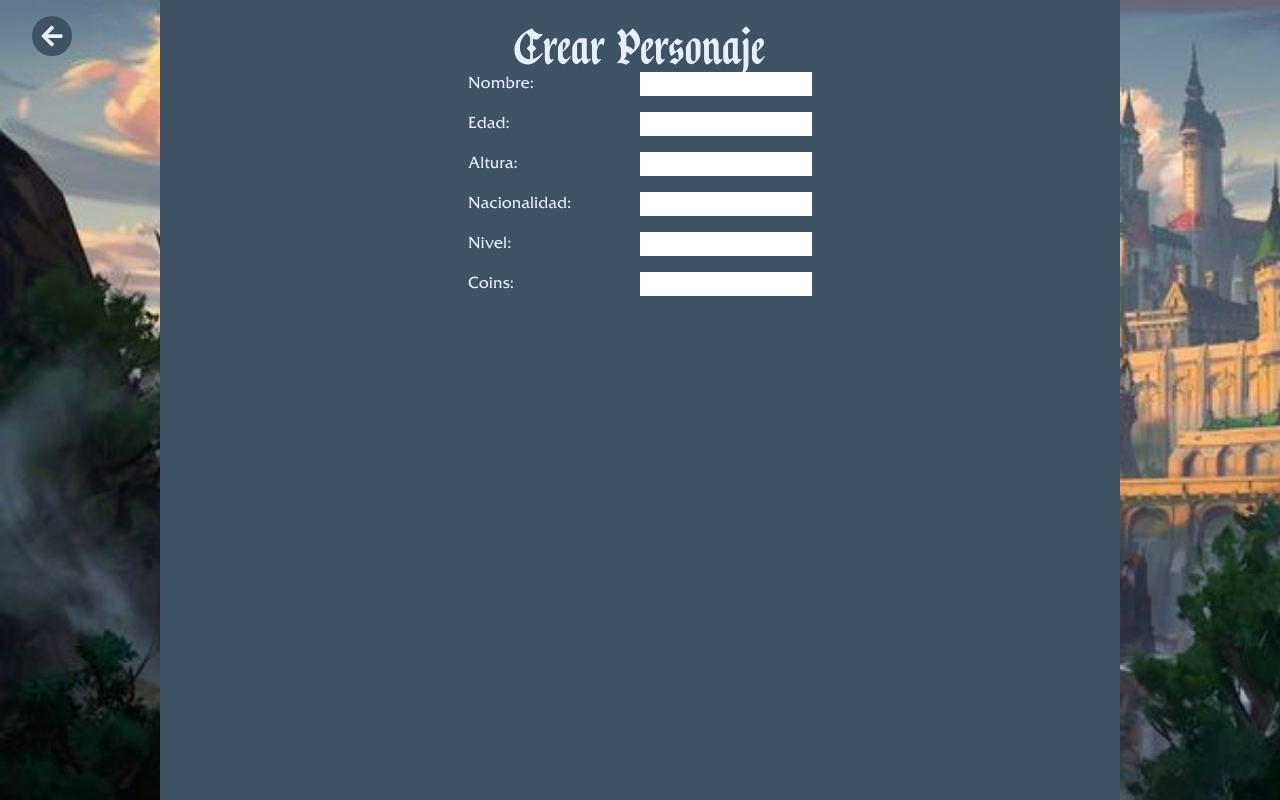
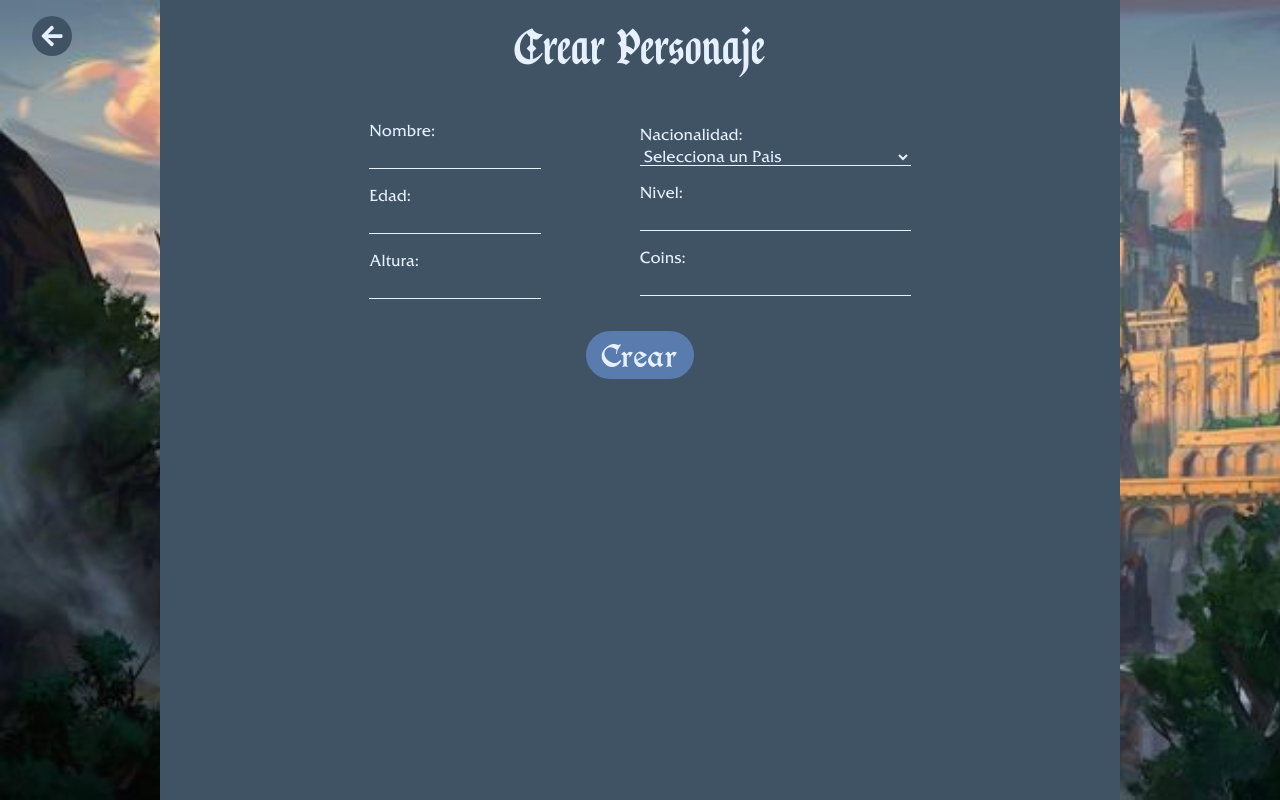
Before and after one commit to Aguss-Coder/proyecto2024-Busso-Garelli-Liebau-Luduena, a Next.js app: page /personajes/crear_personajes in a window 1280 px wide. Built offline with nearby package versions, Linux system fonts and the light colour scheme.

Commit message:
add character creation logic

```diff
--- a/app/globals.css
+++ b/app/globals.css
@@ -34,6 +34,14 @@ button {
   @apply my-4 font-buttons rounded-full text-center text-4xl cursor-pointer;
 }
 
+input, select {
+  @apply mb-4 bg-principal-1 border-b border-principal-light focus:outline-none focus:bg-slate-700 transition
+}
+
+input[type="number"]::-webkit-inner-spin-button {
+  display: none;
+}
+
 .content-background {
   @apply bg-principal-1 h-full w-3/4 m-auto flex flex-col items-center bg-fixed;
 }
--- a/app/personajes/crear_personajes/page.tsx
+++ b/app/personajes/crear_personajes/page.tsx
@@ -1,8 +1,46 @@
-import styles from "@/app/ui/home.module.css";
+'use client'
+
 import { FaArrowLeft } from "react-icons/fa";
 import Link from "next/link";
+import data from '@/data/mapa.json';
+
+type Pais = {
+  name: string;
+  capital: string;
+  description: string;
+}
+
+function handleSubmit(e:FormData) {
+  const name = e.get("name")
+  const age = Number(e.get("age"))
+  const height = Number(e.get("height"))
+  const nationality = e.get("nationality")
+  const level = Number(e.get("level"))
+  const coins = Number(e.get("coins"))
+
+  const character = {
+    name,
+    age,
+    height,
+    nationality,
+    level,
+    coins
+  };
+
+  const storedCharacters = localStorage.getItem("characters")
+
+  if (!storedCharacters) {
+    localStorage.setItem("characters", JSON.stringify([character]))
+  } else {
+    const characters = JSON.parse(storedCharacters) as object[];
+    localStorage.setItem("characters", JSON.stringify([...characters, character]));
+  }
+  alert("Personaje Creado")
+  location.reload();
+}
 
 export default function Page() {
+  const paises: Pais[] = data;
   return (
     <main className="h-screen">
       <Link href='/personajes' className='fixed p-2 left-8 top-4 w-fit h-fit bg-principal-1 rounded-full'>
@@ -10,20 +48,29 @@ export default function Page() {
       </Link>
       <div className={'content-background'}>
         <h1 className={`mt-8 text-4xl`}>Crear Personaje</h1>
-        <form action="">
-          <section className="grid grid-cols-2 grid-rows-1">
+        <form action={handleSubmit} className="w-2/3 mt-12">
+          <section className="flex justify-around items-center">
+            <section className="flex flex-col">
               <label>Nombre:</label>
-              <input type="text" className="mb-4" />
+              <input type="text" required name="name"/>
               <label>Edad:</label>
-              <input type="text" className="mb-4" />
+              <input type="number" min="0" required name="age"/>
               <label>Altura:</label>
-              <input type="text" className="mb-4" />
+              <input type="number" required name="height"/>
+            </section>
+            <section className="flex flex-col">
               <label>Nacionalidad:</label>
-              <input type="text" className="mb-4" />
+              <select required name="nationality">
+                <option value="" disabled selected>Selecciona un Pais</option>
+                {paises.map((pais) => (
+                  <option key={pais.name}>{pais.name}</option>
+                ))}
+              </select>
               <label>Nivel:</label>
-              <input type="text" className="mb-4" />
+              <input type="number" min="0" max="20" required name="level"/>
               <label>Coins:</label>
-              <input type="text" className="mb-4" />
+              <input type="number" required name="coins"/>
+            </section>
           </section>
           <section>
             { /* Habilidades y clases */}
@@ -31,6 +78,9 @@ export default function Page() {
           <section>
             { /* Estadisticas e Inventario */}
           </section>
+          <div className="flex flex-col items-center">
+            <button type="submit" className="bg-principal-2 px-4 py-1">Crear</button>
+          </div>
         </form>
       </div>
     </main>
--- a/app/personajes/page.tsx
+++ b/app/personajes/page.tsx
@@ -11,8 +11,14 @@ type Personajes = {
   image: string;
 }
 
+function getCharacters(): Personajes[] {
+  const storedCharacters = localStorage.getItem("characters");
+
+  return !storedCharacters ? [] : JSON.parse(storedCharacters) as Personajes[]
+}
+
 export default function Page() {
-  const personajes: Personajes[] = data;
+  const personajes: Personajes[] = getCharacters();
 
   const [currentPage, setCurrentPage] = useState<number>(1);
 
@@ -36,7 +42,7 @@ export default function Page() {
           <button className="h-fit disabled:opacity-25" onClick={ () => (setCurrentPage(currentPage - 1)) } disabled={ currentPage === 1}>
             <FaArrowLeft size={24} />
           </button>
-          { paginatedData.map((personaje) => (
+          { paginatedData.length === 0 ? <h3 className="px-8 py-4 text-3xl bg-principal-1">No tenes personajes creados</h3> : paginatedData.map((personaje) => (
             <div key={personaje.name} className="bg-card h-96 w-64 flex flex-col items-center rounded-lg">
                 <h3 className="py-4 text-center text-principal-dark text-2xl">{personaje.name}</h3>
                 <Image src={personaje.image} width={170} height={170} alt={personaje.name} className="rounded-lg" />
@@ -45,12 +51,12 @@ export default function Page() {
                 </button>
             </div>
           )) }
-          <button className="h-fit disabled:opacity-25" onClick={ () => (setCurrentPage(currentPage + 1)) } disabled={ currentPage > Math.round(personajes.length / 3) }>
+          <button className="h-fit disabled:opacity-25" onClick={ () => (setCurrentPage(currentPage + 1)) } disabled={ currentPage >= Math.round(personajes.length / 3) }>
             <FaArrowRight size={24} />
           </button>
         </section>
         <section>
-          <p className="text-2xl text-center">Pag: { currentPage }/{ Math.round((personajes.length/3) + 1) }</p>
+          <p className="text-2xl text-center">Pag: { currentPage }/{ Math.round((personajes.length/3)) || 1 }</p>
           <button className={`bg-principal-1 py-2 px-5`}>
             <Link href="/personajes/crear_personajes">
               Crear Personaje
--- a/tailwind.config.ts
+++ b/tailwind.config.ts
@@ -7,6 +7,7 @@ const config: Config = {
     "./app/**/*.{js,ts,jsx,tsx,mdx}",
   ],
   theme: {
+    extend: {
       colors: {
         'principal': '#385586',
         'principal-1': '#405365',
@@ -16,7 +17,6 @@ const config: Config = {
         'principal-light': '#E6F0FF',
         'principal-dark': '#070708',
       },
-    extend: {
       backdropBlur: {
         xs: "2px",
       },
```
Lines whose indentation alone changed are shown as unchanged.
